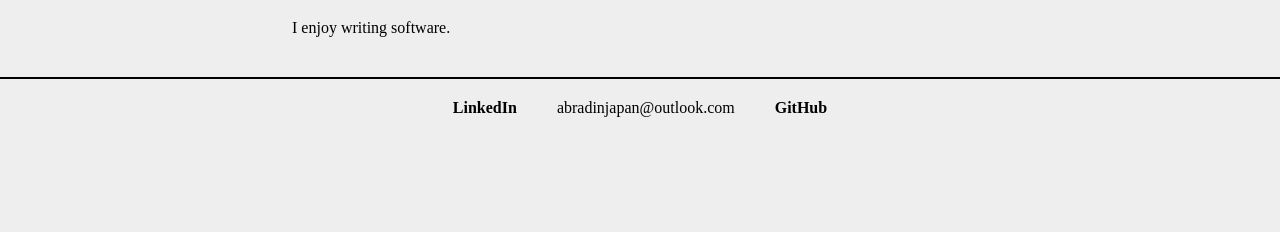
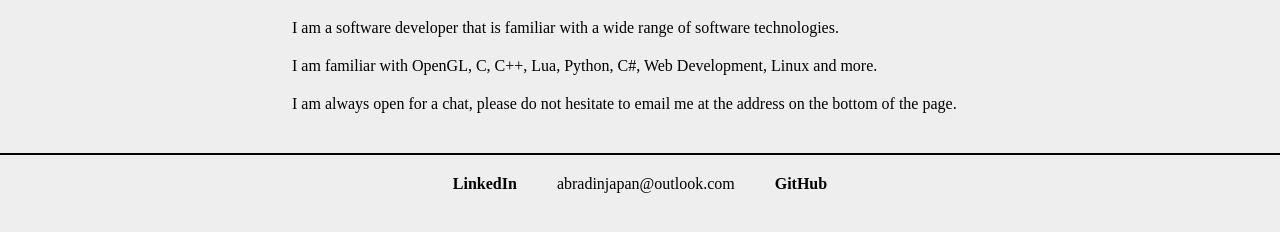
Before and after one commit to abradinjapan/abradinjapan.github.io, a plain HTML site: page index.html in a window 1280 px wide. Shown: the part 210-442 px from the top of the page. Drawn offline with Linux system fonts and the light colour scheme.

Commit message:
Expanded about page.

```diff
--- a/index.html
+++ b/index.html
@@ -1,7 +1,7 @@
 <!DOCTYPE html>
 <html>
     <head>
-        <title>Sensei Brad</title>
+        <title>Bradford Shapleigh</title>
         <meta charset="UTF-8" locale="en-US"/>
         <link rel="stylesheet" type="text/css" href="./stylesheet.css"/>
         <link rel="icon" href="images/tomodachi.png" type="image/png"/>
--- a/scripting.js
+++ b/scripting.js
@@ -3,7 +3,7 @@ let site_json = {
         {
             name: "empty",
             top_links: "normal",
-            side_links: "empty",
+            left_links: "empty",
             content: [
                 {
                     type: "text",
@@ -14,7 +14,7 @@ let site_json = {
         {
             name: "about",
             top_links: "normal",
-            side_links: "empty",
+            left_links: "empty",
             content: [
                 {
                     type: "header",
@@ -22,14 +22,47 @@ let site_json = {
                 },
                 {
                     type: "text",
-                    data: "I enjoy writing software.",
+                    data: "I am a software developer that is familiar with a wide range of software technologies.",
+                },
+                {
+                    type: "text",
+                    data: "I am familiar with OpenGL, C, C++, Lua, Python, C#, Web Development, Linux and more.",
+                },
+                {
+                    type: "text",
+                    data: "I am always open for a chat, please do not hesitate to email me at the address on the bottom of the page."
+                }
+            ]
+        },
+        {
+            name: "contact",
+            top_links: "normal",
+            left_links: "empty",
+            content: [
+                {
+                    type: "header",
+                    data: "Contact",
+                },
+                {
+                    type: "text",
+                    data: "abradinjapan@outlook.com",
+                },
+                {
+                    type: "external_link",
+                    data: "LinkedIn",
+                    link: "https://linkedin.com/in/abradinjapan",
+                },
+                {
+                    type: "external_link",
+                    data: "GitHub",
+                    link: "https://github.com/abradinjapan",
                 }
             ]
         },
         {
             name: "voxelize",
             top_links: "normal",
-            side_links: "empty",
+            left_links: "empty",
             content: [
                 {
                     type: "header",
@@ -50,27 +83,13 @@ let site_json = {
             ]
         },
         {
-            name: "contact",
+            name: "tutorial.home",
             top_links: "normal",
-            side_links: "empty",
+            left_links: "tutorial.left_links",
             content: [
                 {
                     type: "header",
-                    data: "Contact",
-                },
-                {
-                    type: "text",
-                    data: "abradinjapan@outlook.com",
-                },
-                {
-                    type: "external_link",
-                    data: "LinkedIn",
-                    link: "https://linkedin.com/in/abradinjapan",
-                },
-                {
-                    type: "external_link",
-                    data: "GitHub",
-                    link: "https://github.com/abradinjapan",
+                    data: "Tutorials",
                 }
             ]
         }
@@ -98,10 +117,19 @@ let site_json = {
             ]
         }
     ],
-    side_links: [
+    left_links: [
         {
             name: "empty",
             content: []
+        },
+        {
+            name: "tutorials",
+            content: [
+                {
+                    text: "Home",
+                    page: "tutorial.home",
+                }
+            ]
         }
     ]
 };
@@ -234,7 +262,7 @@ function goto_page(page_name) {
     // setup page document contents to requested information
     page_document_div.innerHTML = generate_document(page_json);
     page_top_links_div.innerHTML = generate_top_links(page_json_top_links);
-    //page_left_links_div.innerHTML = generate_side_links();
+    //page_left_links_div.innerHTML = generate_left_links();
 
     return;
 }
--- a/stylesheet.css
+++ b/stylesheet.css
@@ -34,8 +34,8 @@
     --page-header-links-padding-thickness: 20px;
     --page-header-link-padding-thickness: 20px;
     --page-document-padding-thickness: 20px;
-    --page-side-navigation-padding-thickness: 20px;
-    --page-side-navigation-link-padding-thickness: 10px;
+    --page-left-side-navigation-padding-thickness: 20px;
+    --page-left-side-navigation-link-padding-thickness: 10px;
     --page-document-text-padding-thickness: 20px;
 }
 
@@ -209,7 +209,7 @@ body {
 #page_left_links {
     width: 20%;
     margin: var(--no-margin-pixel-thickness);
-    padding: var(--page-side-navigation-padding-thickness);
+    padding: var(--page-left-side-navigation-padding-thickness);
     color: var(--normal-text-color);
     border-style: var(--default-border-type);
     border-color: var(--border-color);
@@ -225,7 +225,7 @@ body {
 
 .page_left_navigation_link {
     margin: var(--no-margin-pixel-thickness);
-    padding-bottom: var(--page-side-navigation-link-padding-thickness);
+    padding-bottom: var(--page-left-side-navigation-link-padding-thickness);
     color: var(--normal-text-color);
     border-style: var(--default-border-type);
     border-color: var(--border-color);
@@ -246,7 +246,7 @@ body {
 #page_right_links {
     width: 20%;
     margin: var(--no-margin-pixel-thickness);
-    padding: var(--page-side-navigation-padding-thickness);
+    padding: var(--page-left-side-navigation-padding-thickness);
     color: var(--normal-text-color);
     border-style: var(--default-border-type);
     border-color: var(--border-color);
@@ -262,7 +262,7 @@ body {
 
 .page_right_navigation_link {
     margin: var(--no-margin-pixel-thickness);
-    padding-bottom: var(--page-side-navigation-link-padding-thickness);
+    padding-bottom: var(--page-left-side-navigation-link-padding-thickness);
     color: var(--normal-text-color);
     border-style: var(--default-border-type);
     border-color: var(--border-color);
```
